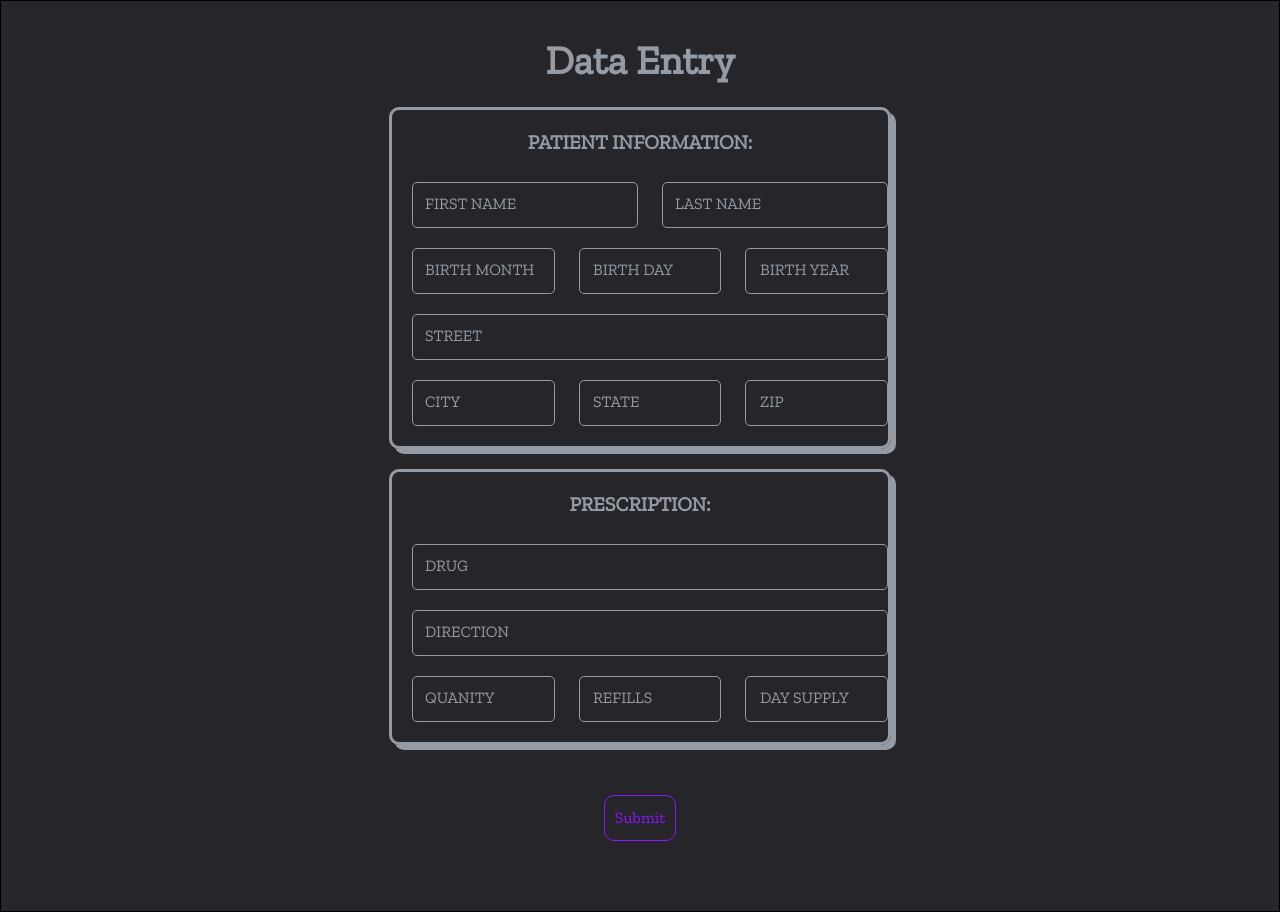
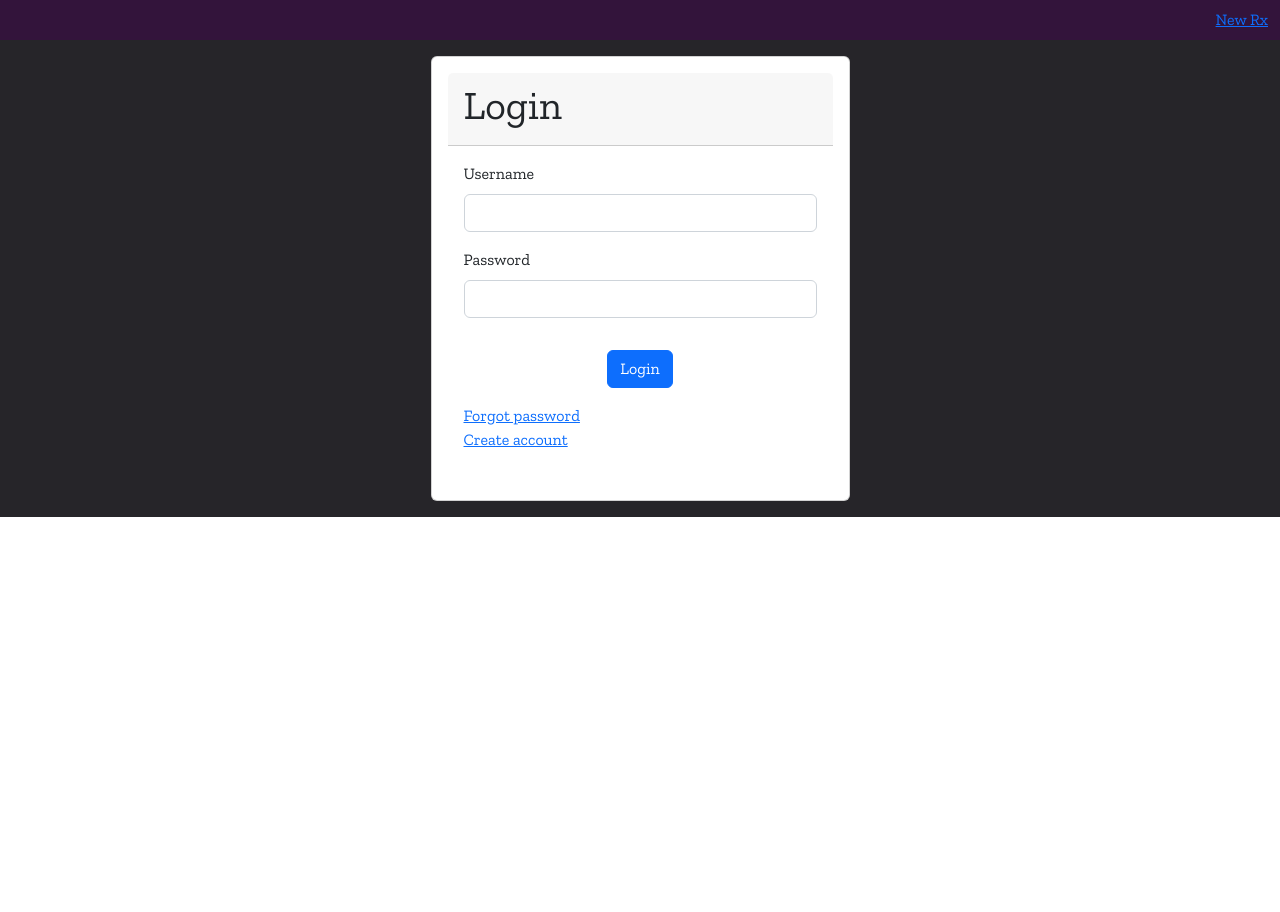
Before and after one commit to Peterhyh/prescripton-database-2.0, a React (Create React App) app in the folder frontend/: page / in a window 1280 px wide. After the commit the page ends 800 px from the top, so only its background shows below. Built offline with nearby package versions, Linux system fonts and the light colour scheme.

Commit message:
Login, RegisterUser page and Header added

```diff
--- a/frontend/src/App.css
+++ b/frontend/src/App.css
@@ -4,8 +4,7 @@
 }
 
 .App {
-  text-align: center;
-  justify-content: center;
+  background-color: #262529;
 }
 
 .App-logo {
@@ -46,8 +45,17 @@
   }
 }
 
+.nav {
+  background-color: rgba(65, 4, 79, 0.5);
+}
+
 /*---------------------------------------------------------------------------------------NewRxPage form*/
 .success-alert {
+  position: absolute;
+  width: 100%
+}
+
+.error-alert {
   position: absolute;
   width: 100%
 }
@@ -66,7 +74,7 @@
   display: flex;
   align-items: center;
   justify-content: center;
-  left: 50%;
+  flex-direction: column;
   border: 1px solid black;
 }
 
@@ -75,7 +83,7 @@
 }
 
 .prescription-container {
-  border: 3px solid #949BA4;
+  border: 1px solid #949BA4;
   width: 45%;
   display: flex;
   justify-content: center;
@@ -83,7 +91,6 @@
   flex-direction: column;
   padding: 10px;
   border-radius: 10px;
-  box-shadow: 5px 5px #949BA4;
 }
 
 .prescription-title {
@@ -93,7 +100,7 @@
 }
 
 .patient-container {
-  border: 3px solid #949BA4;
+  border: 1px solid #949BA4;
   width: 45%;
   display: flex;
   justify-content: center;
@@ -102,7 +109,6 @@
   padding: 10px;
   border-radius: 10px;
   margin-bottom: 20px;
-  box-shadow: 5px 5px #949BA4;
 }
 
 .patient-title {
@@ -124,6 +130,7 @@
 .inputBox-name {
   position: relative;
   width: 500px;
+
 }
 
 .inputBox-name input {
--- a/frontend/src/App.js
+++ b/frontend/src/App.js
@@ -1,11 +1,20 @@
 import React from 'react';
 import './App.css';
 import NewRxPage from './pages/NewRxPage';
+import { Routes, Route } from 'react-router-dom';
+import Header from './components/Header';
+import LoginPage from './pages/LoginPage';
+import RegisterUserPage from './pages/RegisterUserPage';
 
 function App() {
   return (
     <div className="App">
-      <NewRxPage />
+      <Header />
+      <Routes>
+        <Route path='/' element={<LoginPage />} />
+        <Route path='/newRx' element={<NewRxPage />} />
+        <Route path='/registerUser' element={<RegisterUserPage />} />
+      </Routes>
     </div>
   );
 }
--- /dev/null
+++ b/frontend/src/components/Header.js
@@ -0,0 +1,22 @@
+import { Nav, Navbar, NavItem, Collapse, NavbarToggler } from 'reactstrap';
+import { NavLink } from 'react-router-dom';
+import { useState } from 'react';
+
+const Header = () => {
+    const [openNav, setOpenNav] = useState(false);
+
+    return (
+        <Navbar className='nav' expand='md'>
+            <NavbarToggler onClick={() => setOpenNav(!openNav)} />
+            <Collapse isOpen={openNav} navbar>
+                <Nav className='ms-auto' navbar>
+                    <NavItem>
+                        <NavLink to='/newRx'>New Rx</NavLink>
+                    </NavItem>
+                </Nav>
+            </Collapse>
+        </Navbar>
+    )
+};
+
+export default Header;
--- a/frontend/src/index.js
+++ b/frontend/src/index.js
@@ -4,6 +4,7 @@ import { Provider } from 'react-redux';
 import { store } from './app/store';
 import App from './App';
 import reportWebVitals from './reportWebVitals';
+import { BrowserRouter } from 'react-router-dom';
 import './index.css';
 import 'bootstrap/dist/css/bootstrap.min.css';
 
@@ -13,7 +14,9 @@ const root = createRoot(container);
 root.render(
   <React.StrictMode>
     <Provider store={store}>
-      <App />
+      <BrowserRouter>
+        <App />
+      </BrowserRouter>
     </Provider>
   </React.StrictMode>
 );
--- /dev/null
+++ b/frontend/src/pages/LoginPage.js
@@ -0,0 +1,75 @@
+import { Container, Row, Col, Card, CardHeader, CardBody, Input, Label, Form, FormGroup, Button } from 'reactstrap';
+import { useFormik } from 'formik';
+import axios from 'axios';
+
+const LoginPage = () => {
+
+    const formik = useFormik({
+        initialValues: {
+            username: '',
+            password: '',
+        },
+        onSubmit: (values) => {
+            axios.post('http://localhost:3001', {
+                username: values.username,
+                password: values.password
+            })
+                .then(response => {
+                    console.log(JSON.stringify(response));
+                })
+                .catch(err => console.error(err));
+        }
+    });
+
+    return (
+        <Container>
+            <Row className='d-flex justify-content-center align-items-center'>
+                <Col className='col-sm-5'>
+                    <Card className='p-3 m-3'>
+                        <CardHeader>
+                            <h1>Login</h1>
+                        </CardHeader>
+                        <CardBody>
+                            <Form onSubmit={formik.handleSubmit}>
+                                <FormGroup>
+                                    <Label htmlFor='username'>Username</Label>
+                                    <Input
+                                        name='username'
+                                        type='string'
+                                        onChange={formik.handleChange}
+
+                                    />
+                                </FormGroup>
+
+                                <FormGroup>
+                                    <Label htmlFor='password'>Password</Label>
+                                    <Input
+                                        name='password'
+                                        type='string'
+                                        onChange={formik.handleChange}
+
+                                    />
+
+                                </FormGroup>
+
+                                <FormGroup className='d-flex justify-content-center align-items-center'>
+                                    <Button className='mt-3' type='submit' color='primary'>Login</Button>
+                                </FormGroup>
+                                <FormGroup>
+                                    <Col>
+                                        <a href='/'>Forgot password</a>
+                                    </Col>
+                                    <Col>
+                                        <a href='/registerUser'>Create account</a>
+                                    </Col>
+                                </FormGroup>
+                            </Form>
+                        </CardBody>
+                    </Card>
+                </Col>
+            </Row>
+        </Container>
+    )
+};
+
+export default LoginPage;
--- a/frontend/src/pages/NewRxPage.js
+++ b/frontend/src/pages/NewRxPage.js
@@ -1,4 +1,4 @@
-import { Col, Row, Button, Alert, Container } from 'reactstrap';
+import { Col, Row, Alert } from 'reactstrap';
 import { useFormik } from 'formik';
 import axios from 'axios';
 import { useState, useEffect } from 'react';
@@ -100,10 +100,9 @@ const NewRxPage = () => {
                     <Alert className='error-alert' isOpen={openError} color='danger' toggle={handleErrorDismiss}>
                         Duplicate data found in the database. Please try a different name.
                     </Alert>
-                    <div class='patient-container'>
                     <h5 class='patient-title'>PATIENT INFORMATION:</h5>
                     <div className='row inputBox-name'>
-                            <div class='col-md-6 col-sm-6'>
+                        <div class='col-sm-6'>
                             <input
                                 name='firstName'
                                 type='text'
@@ -113,7 +112,7 @@ const NewRxPage = () => {
                             />
                             <span class='first-name-span'>First Name</span>
                         </div>
-                            <div class='col-md-6 col-sm-6'>
+                        <div class='col-sm-6'>
                             <input
                                 name='lastName'
                                 type='text'
@@ -126,7 +125,7 @@ const NewRxPage = () => {
                     </div>
 
                     <div className='row inputBox-dob'>
-                            <div class='col-md-4 col-sm-4'>
+                        <div class='col-sm-4'>
                             <input
                                 name='dateOfBirthMonth'
                                 type='text'
@@ -136,7 +135,7 @@ const NewRxPage = () => {
                             />
                             <span class='dob-month-span'>Birth Month</span>
                         </div>
-                            <div class='col-md-4 col-sm-4'>
+                        <div class='col-sm-4'>
                             <input
                                 name='dateOfBirthDay'
                                 type='text'
@@ -146,7 +145,7 @@ const NewRxPage = () => {
                             />
                             <span class='dob-day-span'>Birth Day</span>
                         </div>
-                            <div class='col-md-4 col-sm-4'>
+                        <div class='col-sm-4'>
                             <input
                                 name='dateOfBirthYear'
                                 type='text'
@@ -159,7 +158,7 @@ const NewRxPage = () => {
                     </div>
 
                     <div className='row inputBox-street '>
-                            <div class='col-md-12 '>
+                        <div class='col-sm-12 '>
                             <input
                                 name='street'
                                 type='text'
@@ -205,14 +204,10 @@ const NewRxPage = () => {
                             <span class='inputBox-zip-span'>Zip</span>
                         </div>
                     </div>
-                    </div>
 
-
-
-                    <div class='prescription-container'>
                     <h5 class='prescription-title'>PRESCRIPTION:</h5>
                     <div className='row inputBox-drug '>
-                            <div class='col-md-12 '>
+                        <div class='col-sm-12 '>
                             <input
                                 name='drug'
                                 type='text'
@@ -225,7 +220,7 @@ const NewRxPage = () => {
                     </div>
 
                     <div className='row inputBox-sig '>
-                            <div class='col-md-12 '>
+                        <div class='col-sm-12 '>
                             <input
                                 name='direction'
                                 type='text'
@@ -269,7 +264,7 @@ const NewRxPage = () => {
                             <span class='inputBox-day-supply-span'>Day Supply</span>
                         </div>
                     </div>
-                    </div>
+
                     <Row>
                         <Col className='data-entry-button'>
                             <button type='submit' class='patient-prescription-submit-button' outline>Submit</button>
--- /dev/null
+++ b/frontend/src/pages/RegisterUserPage.js
@@ -0,0 +1,39 @@
+import { Container, Row, Col, Input, Label, Form, FormGroup, Card } from 'reactstrap';
+import { useFormik } from 'formik';
+import axios from 'axios';
+
+const RegisterUserPage = () => {
+    const formik = useFormik({
+        initialValues: {
+            firstName: '',
+            lastName: '',
+            tel: '',
+            username: '',
+            password: '',
+            confirmPassword: '',
+        },
+        onSubmit: (values) => {
+            axios.post('http://localhost:3001/registerUser', {
+                firstName: values.firstName.toUpperCase(),
+                lastName: values.lastName.toUpperCase(),
+                tel: values.tel,
+                username: values.username.toLowerCase(),
+                password: values.password,
+                confirmPassword: values.confirmPassword,
+            })
+        },
+    })
+    return (
+        <Container>
+            <Row>
+                <Col>
+                    <Card>
+
+                    </Card>
+                </Col>
+            </Row>
+        </Container>
+    )
+};
+
+export default RegisterUserPage;
```
Lines whose indentation alone changed are shown as unchanged.
